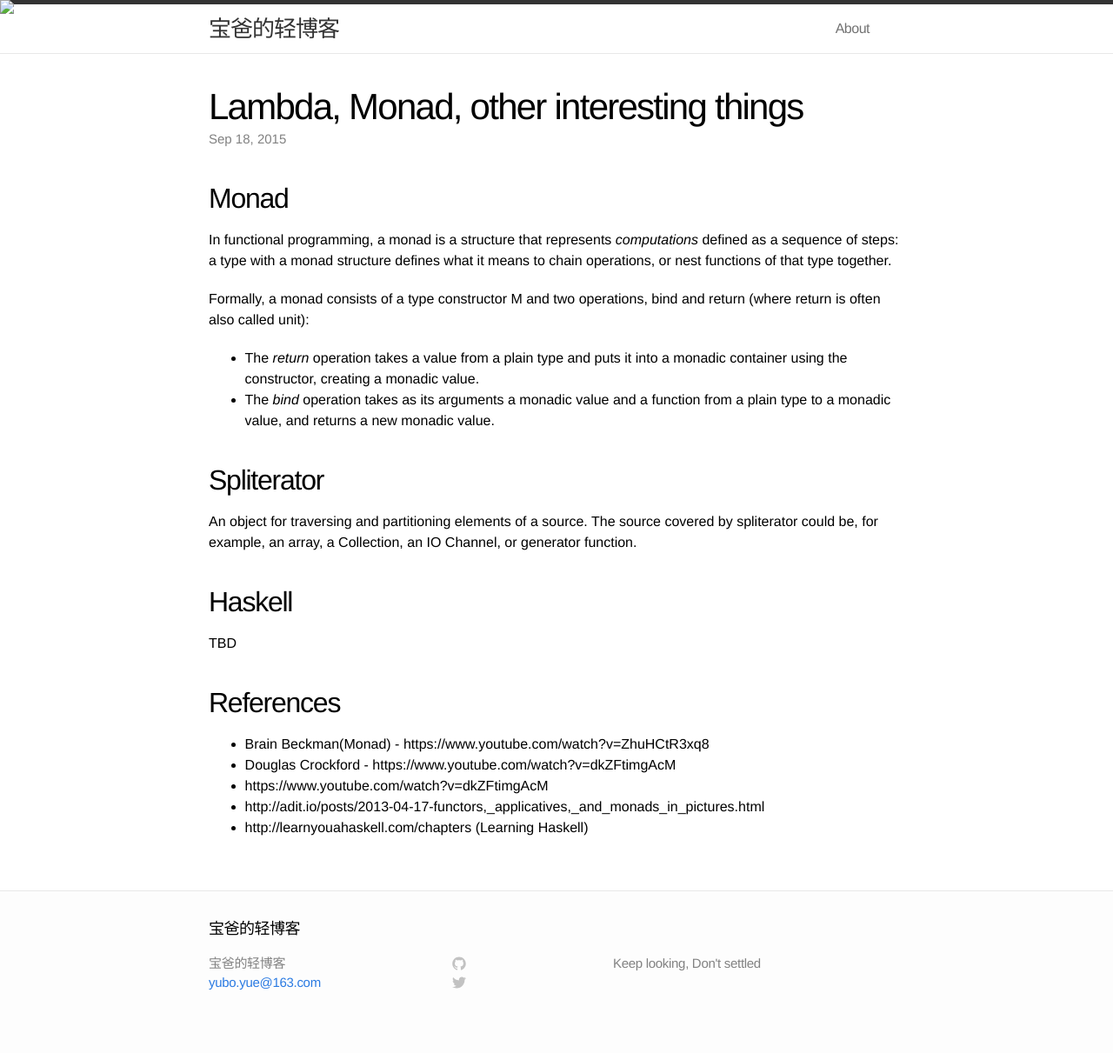
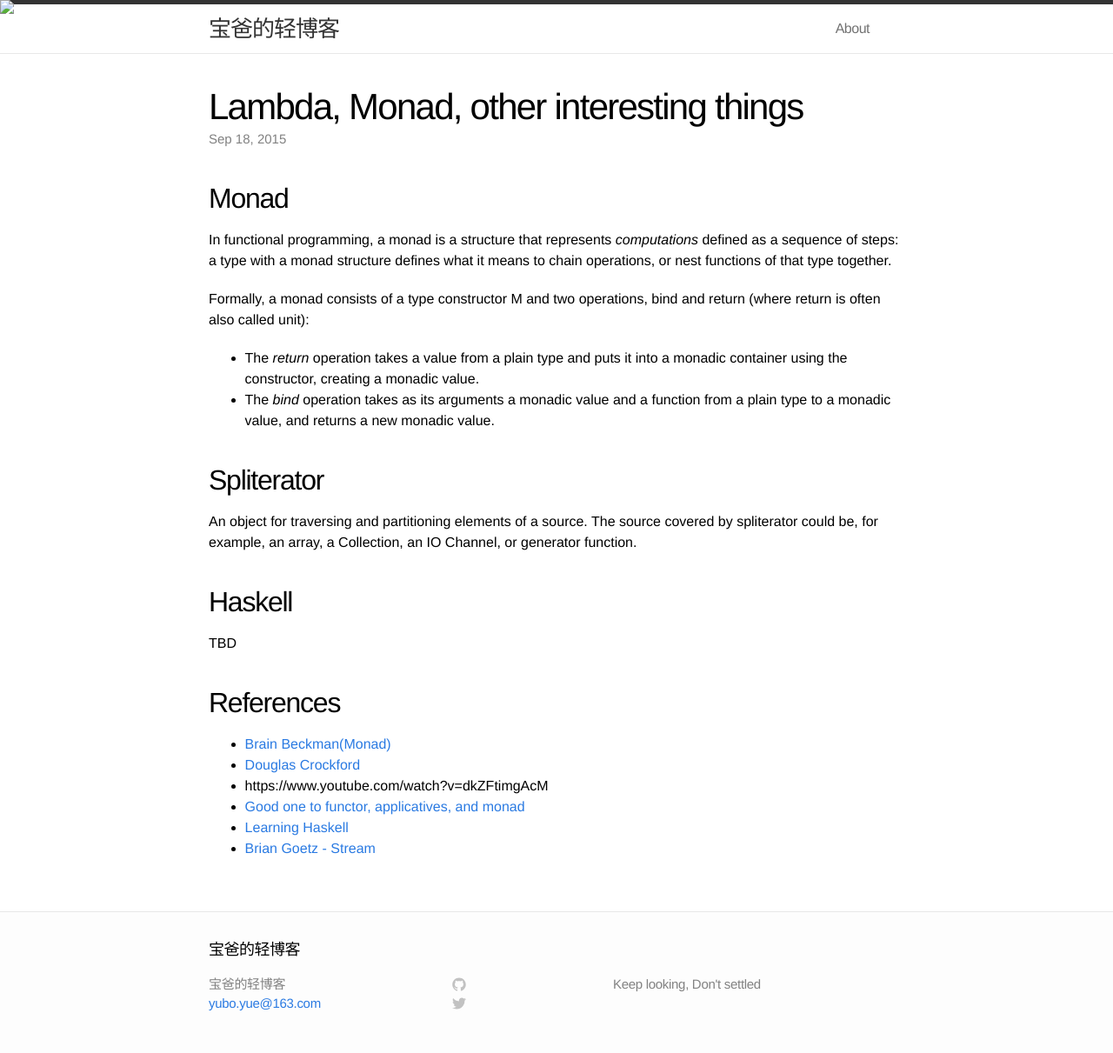
Before and after one commit to yubo-yue/yubo-yue.github.io, a Jekyll site: the page built from _posts/2015-12-12-Lambda.md, in a window 1280 px wide. Shown: the whole page at 87% size. Built offline with Jekyll 4.4.1, drawn with Linux system fonts in a browser that asks for light colours; before the commit the page ends 1187 px from its top, so only the background shows below that.

Commit message:
update reference

```diff
--- a/_posts/2015-12-12-Lambda.md
+++ b/_posts/2015-12-12-Lambda.md
@@ -6,7 +6,6 @@ categories: Lambda calculas, Functional Programming, Monad
 ---
 
 ## Monad
-
 In functional programming, a monad is a structure that represents _computations_ defined as a sequence of steps: a type with a monad structure defines what it means to chain operations, or nest functions of that type together.
 
 Formally, a monad consists of a type constructor M and two operations, bind and return (where return is often also called unit):
@@ -26,8 +25,9 @@ TBD
 
 
 ## References
-- Brain Beckman(Monad) - https://www.youtube.com/watch?v=ZhuHCtR3xq8
-- Douglas Crockford - https://www.youtube.com/watch?v=dkZFtimgAcM
+- [Brain Beckman(Monad)](https://www.youtube.com/watch?v=ZhuHCtR3xq8)
+- [Douglas Crockford](https://www.youtube.com/watch?v=dkZFtimgAcM)
 - https://www.youtube.com/watch?v=dkZFtimgAcM
-- http://adit.io/posts/2013-04-17-functors,_applicatives,_and_monads_in_pictures.html
-- http://learnyouahaskell.com/chapters (Learning Haskell)
+- [Good one to functor, applicatives, and monad](http://adit.io/posts/2013-04-17-functors,_applicatives,_and_monads_in_pictures.html)
+- [Learning Haskell](http://learnyouahaskell.com/chapters)
+- [Brian Goetz - Stream](http://www.ibm.com/developerworks/library/j-java-streams-1-brian-goetz/index.html)
```
